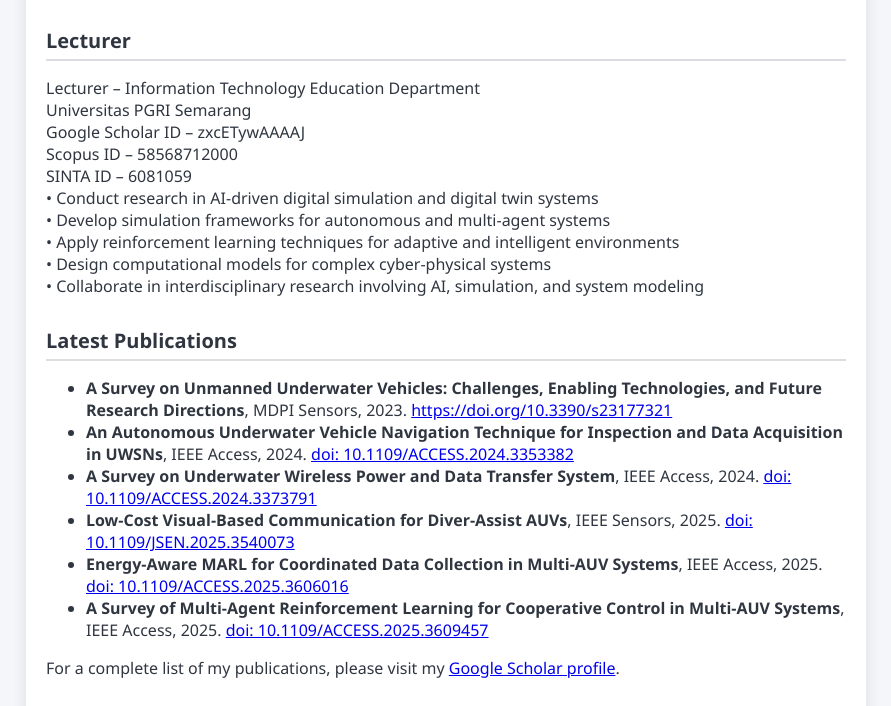
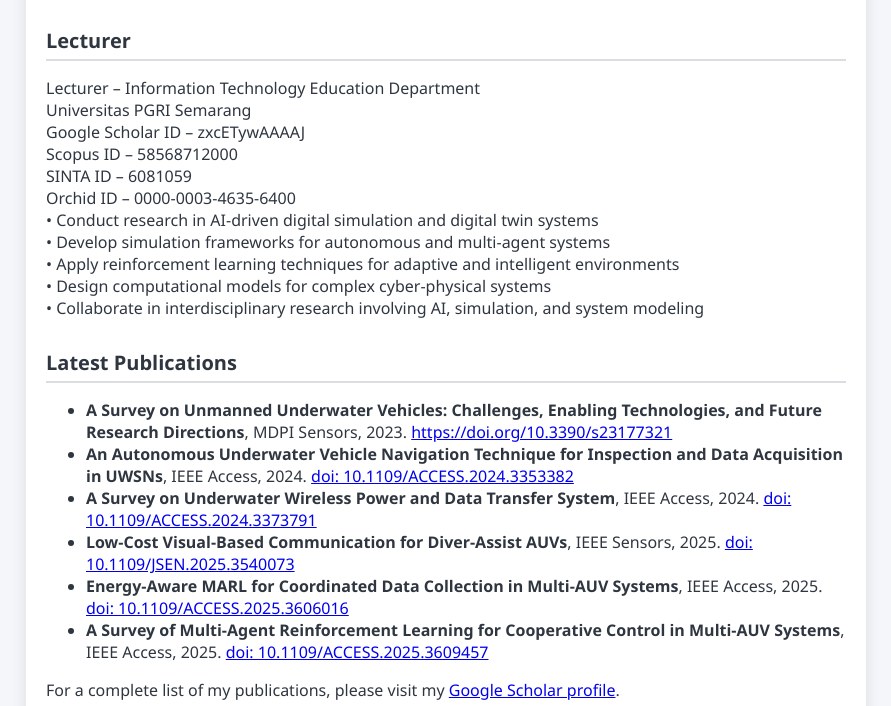
Before and after one commit to arifwibisonosju/arifwibisonosju.github.io, a plain HTML site: page index.html in a window 1280 px wide. Shown: the part 863-1569 px from the top of the page, without its empty margins (194-1085 px from the left). Drawn offline with Linux system fonts and the light colour scheme.

Commit message:
Add Orchid ID to index.html

```diff
--- a/index.html
+++ b/index.html
@@ -61,6 +61,7 @@
         Google Scholar ID – zxcETywAAAAJ<br>
         Scopus ID – 58568712000<br>
         SINTA ID – 6081059<br>
+        Orchid ID – 0000-0003-4635-6400<br>
         &bull; Conduct research in AI-driven digital simulation and digital twin systems<br>
         &bull; Develop simulation frameworks for autonomous and multi-agent systems<br>
         &bull; Apply reinforcement learning techniques for adaptive and intelligent environments<br>
```
